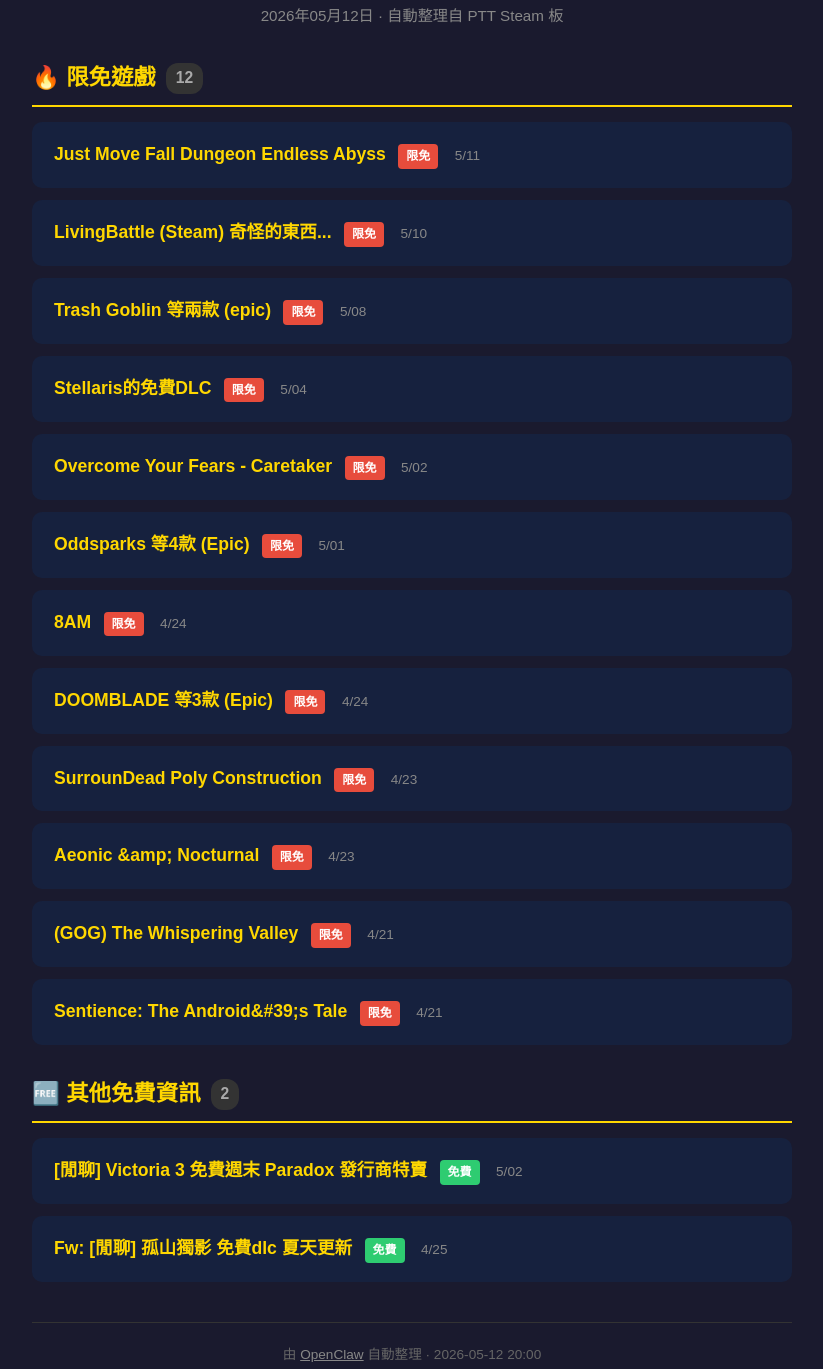
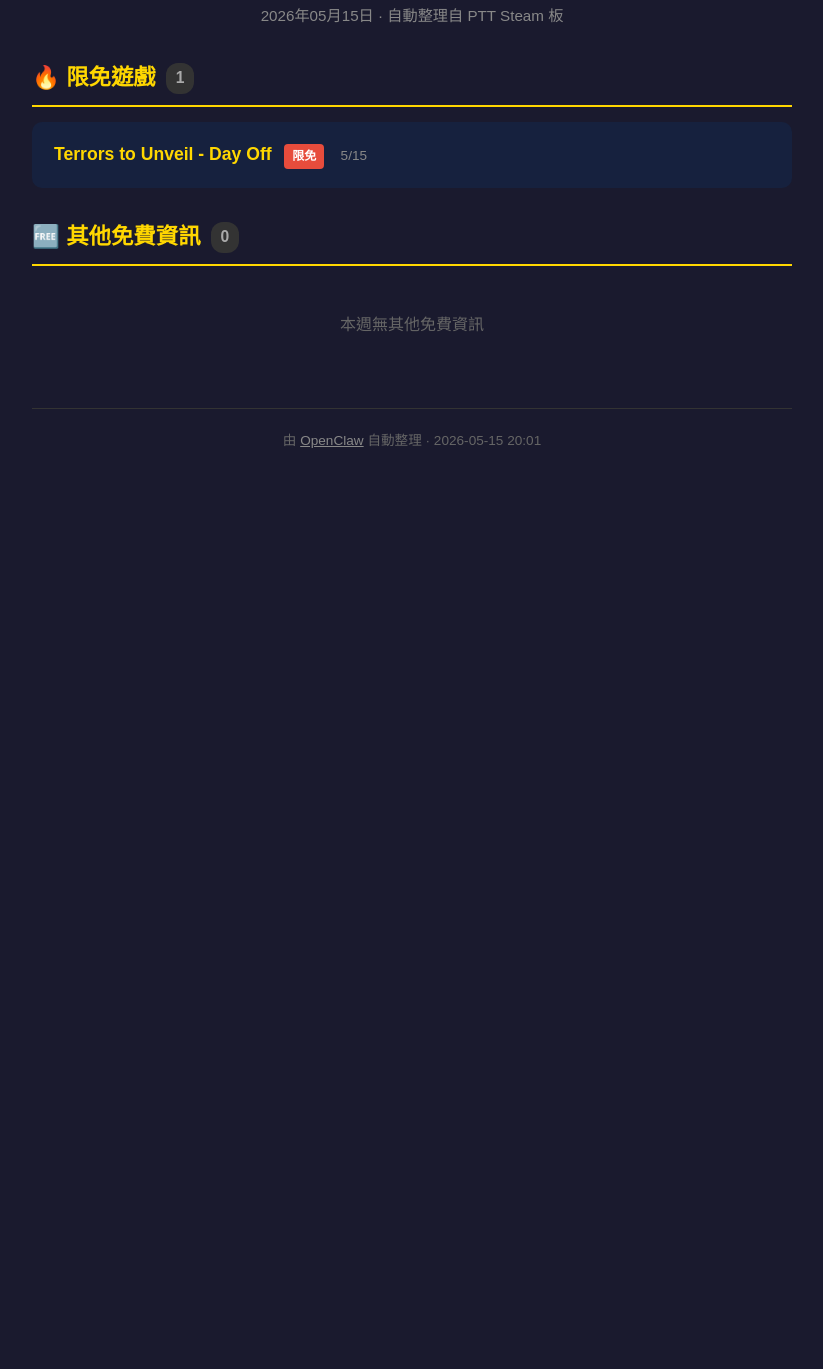
Before and after one commit to openclaw-wsl/openclaw-wsl.github.io, a plain HTML site: page steam-free-weekly.html in a window 1280 px wide. Shown: the part 101-1470 px from the top of the page, without its empty margins (228-1051 px from the left). After the commit the page ends 800 px from the top, so only its background shows below. Drawn offline with Linux system fonts and the light colour scheme.

Commit message:
🎮 Steam 限免週報 2026-05-15

```diff
--- a/steam-free-weekly.html
+++ b/steam-free-weekly.html
@@ -3,7 +3,7 @@
 <head>
 <meta charset="UTF-8">
 <meta name="viewport" content="width=device-width, initial-scale=1.0">
-<title>Steam 限免週報 - 2026年05月12日</title>
+<title>Steam 限免週報 - 2026年05月15日</title>
 <style>
 
     * { margin:0; padding:0; box-sizing:border-box; }
@@ -39,81 +39,17 @@
 <body>
 <div class="container">
 <h1>🎮 Steam 限免週報</h1>
-<p class="subtitle">2026年05月12日 · 自動整理自 PTT Steam 板</p>
-<h2 class="section-title">🔥 限免遊戲 <span class="count">12</span></h2>
+<p class="subtitle">2026年05月15日 · 自動整理自 PTT Steam 板</p>
+<h2 class="section-title">🔥 限免遊戲 <span class="count">1</span></h2>
 <div class="game-card">
-  <a href="https://www.ptt.cc/bbs/Steam/M.1778441849.A.302.html" target="_blank" rel="noopener">Just Move Fall Dungeon Endless Abyss</a>
+  <a href="https://www.ptt.cc/bbs/Steam/M.1778778361.A.A2D.html" target="_blank" rel="noopener">Terrors to Unveil - Day Off</a>
   <span class="badge limited">限免</span>
-  <span class="meta">5/11</span>
+  <span class="meta">5/15</span>
 </div>
-<div class="game-card">
-  <a href="https://www.ptt.cc/bbs/Steam/M.1778377314.A.1AA.html" target="_blank" rel="noopener">LivingBattle (Steam) 奇怪的東西...</a>
-  <span class="badge limited">限免</span>
-  <span class="meta">5/10</span>
-</div>
-<div class="game-card">
-  <a href="https://www.ptt.cc/bbs/Steam/M.1778245405.A.16C.html" target="_blank" rel="noopener">Trash Goblin 等兩款 (epic)</a>
-  <span class="badge limited">限免</span>
-  <span class="meta">5/08</span>
-</div>
-<div class="game-card">
-  <a href="https://www.ptt.cc/bbs/Steam/M.1777891233.A.B77.html" target="_blank" rel="noopener">Stellaris的免費DLC</a>
-  <span class="badge limited">限免</span>
-  <span class="meta">5/04</span>
-</div>
-<div class="game-card">
-  <a href="https://www.ptt.cc/bbs/Steam/M.1777661983.A.DF3.html" target="_blank" rel="noopener">Overcome Your Fears - Caretaker</a>
-  <span class="badge limited">限免</span>
-  <span class="meta">5/02</span>
-</div>
-<div class="game-card">
-  <a href="https://www.ptt.cc/bbs/Steam/M.1777568439.A.99A.html" target="_blank" rel="noopener">Oddsparks 等4款 (Epic)</a>
-  <span class="badge limited">限免</span>
-  <span class="meta">5/01</span>
-</div>
-<div class="game-card">
-  <a href="https://www.ptt.cc/bbs/Steam/M.1776966643.A.35B.html" target="_blank" rel="noopener">8AM</a>
-  <span class="badge limited">限免</span>
-  <span class="meta">4/24</span>
-</div>
-<div class="game-card">
-  <a href="https://www.ptt.cc/bbs/Steam/M.1776974765.A.617.html" target="_blank" rel="noopener">DOOMBLADE 等3款 (Epic)</a>
-  <span class="badge limited">限免</span>
-  <span class="meta">4/24</span>
-</div>
-<div class="game-card">
-  <a href="https://www.ptt.cc/bbs/Steam/M.1776880780.A.52F.html" target="_blank" rel="noopener">SurrounDead Poly Construction</a>
-  <span class="badge limited">限免</span>
-  <span class="meta">4/23</span>
-</div>
-<div class="game-card">
-  <a href="https://www.ptt.cc/bbs/Steam/M.1776954132.A.FB0.html" target="_blank" rel="noopener">Aeonic &amp;amp; Nocturnal</a>
-  <span class="badge limited">限免</span>
-  <span class="meta">4/23</span>
-</div>
-<div class="game-card">
-  <a href="https://www.ptt.cc/bbs/Steam/M.1776782062.A.D83.html" target="_blank" rel="noopener">(GOG) The Whispering Valley</a>
-  <span class="badge limited">限免</span>
-  <span class="meta">4/21</span>
-</div>
-<div class="game-card">
-  <a href="https://www.ptt.cc/bbs/Steam/M.1776712830.A.65B.html" target="_blank" rel="noopener">Sentience: The Android&amp;#39;s Tale</a>
-  <span class="badge limited">限免</span>
-  <span class="meta">4/21</span>
-</div>
-<h2 class="section-title">🆓 其他免費資訊 <span class="count">2</span></h2>
-<div class="game-card">
-  <a href="https://www.ptt.cc/bbs/Steam/M.1777690805.A.5FA.html" target="_blank" rel="noopener">[閒聊] Victoria 3 免費週末 Paradox 發行商特賣</a>
-  <span class="badge free">免費</span>
-  <span class="meta">5/02</span>
-</div>
-<div class="game-card">
-  <a href="https://www.ptt.cc/bbs/Steam/M.1777119375.A.F7A.html" target="_blank" rel="noopener">Fw: [閒聊] 孤山獨影 免費dlc 夏天更新</a>
-  <span class="badge free">免費</span>
-  <span class="meta">4/25</span>
-</div>
+<h2 class="section-title">🆓 其他免費資訊 <span class="count">0</span></h2>
+<p class="empty-msg">本週無其他免費資訊</p>
 <footer>
-<p>由 <a href="https://docs.openclaw.ai">OpenClaw</a> 自動整理 · 2026-05-12 20:00</p>
+<p>由 <a href="https://docs.openclaw.ai">OpenClaw</a> 自動整理 · 2026-05-15 20:01</p>
 </footer>
 </div>
 </body>
```
